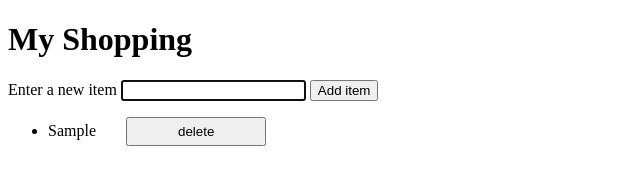
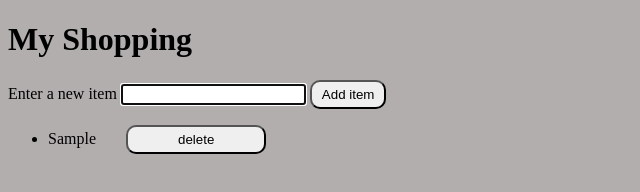
Before and after one commit to IrianB/Shopping-List, a plain HTML site: page index.html in a window 1280 px wide. Both pictures are taken after typing "Sample" into the empty fields and a click on the button "Add item". Shown: the whole page, without its empty margins (0-640 px from the left). Drawn offline with Linux system fonts and the light colour scheme.

Commit message:
css updates

```diff
--- a/css/styles.css
+++ b/css/styles.css
@@ -1,4 +1,31 @@
+*{
+    box-sizing: border-box;
+}
+
+body{
+    background-color: rgb(179, 174, 174);
+}
+
 .btn1 {
     padding: 5px 50px;
     margin-left: 30px;
+    border-radius: 10px;
 }
+
+.btn1:hover{
+    background-color: rgb(128, 248, 248);
+}
+
+#btn:hover{
+    background-color: rgb(0, 204, 255);
+}
+
+#btn{
+    padding: 5px 10px;
+    border-radius: 10px;
+}
+
+.list{
+    margin-bottom: 10px;
+    color: rgb(0, 0, 0);
+}
```
